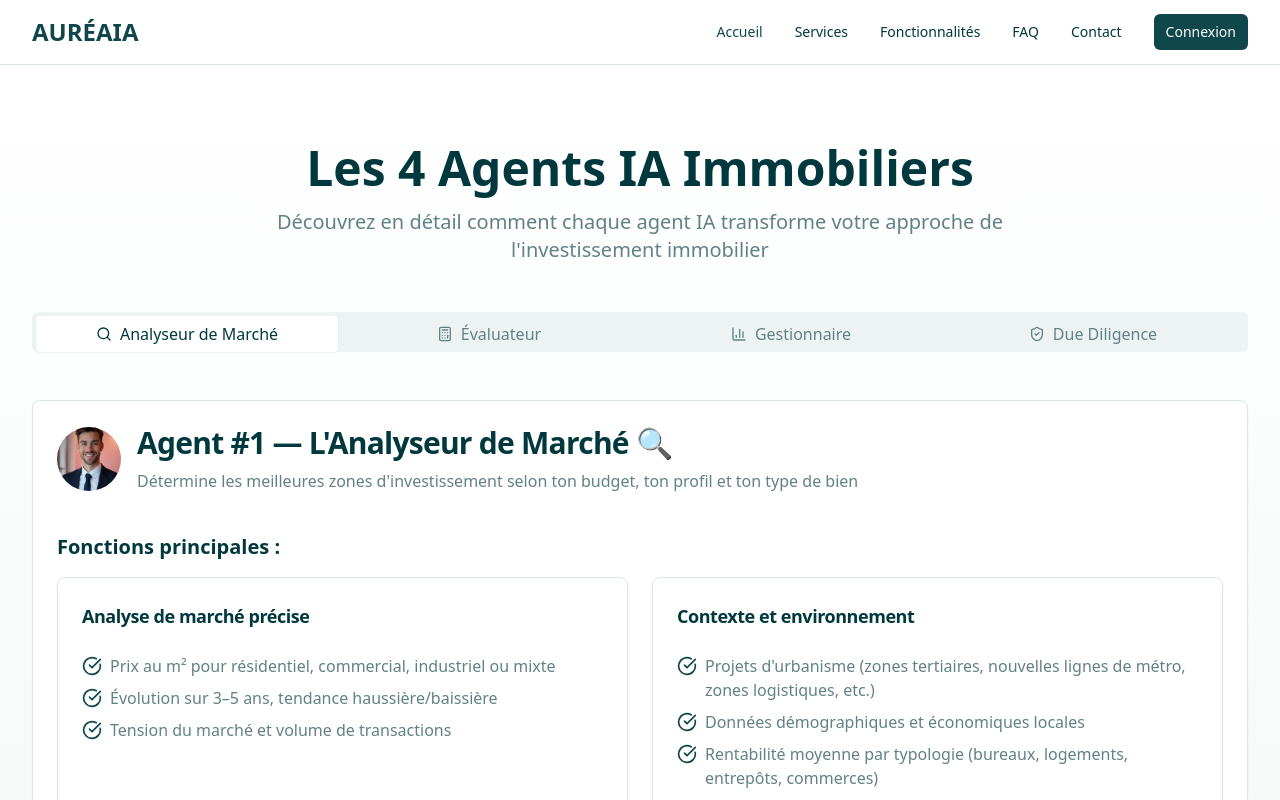
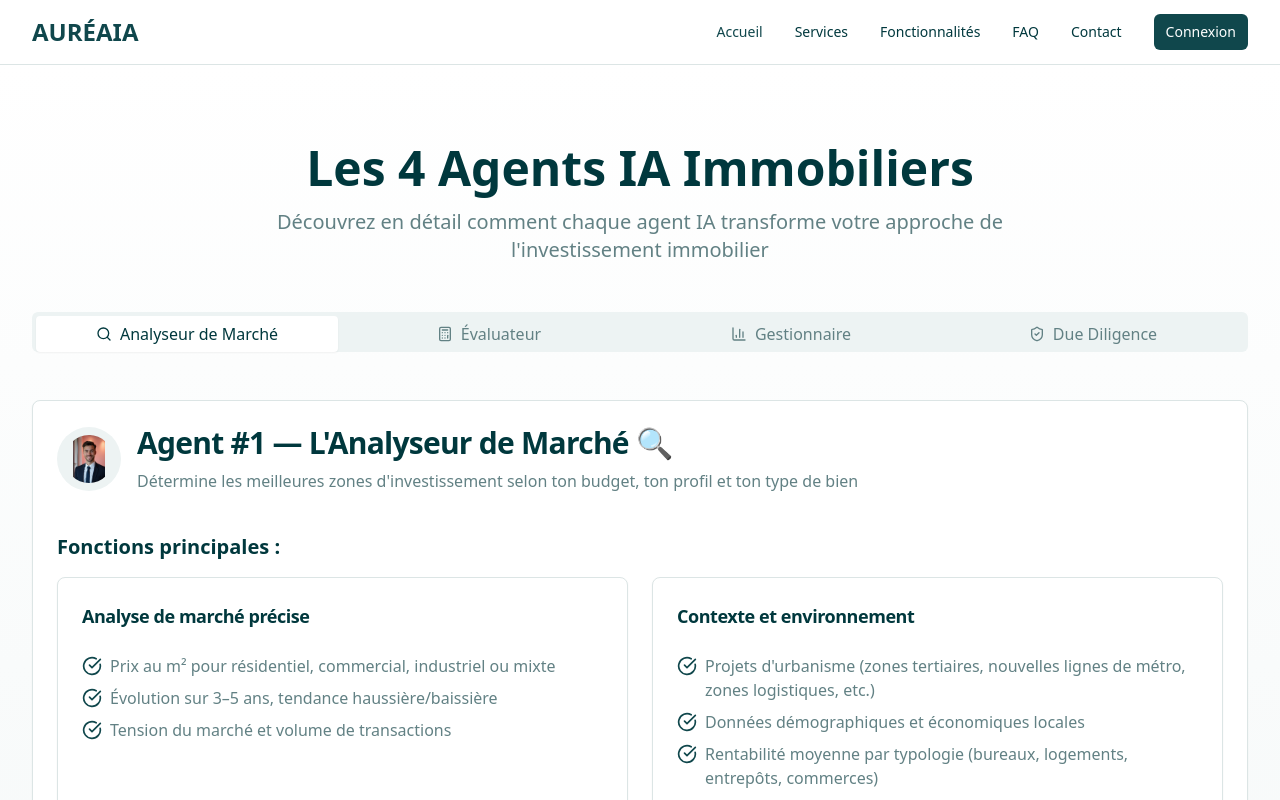
Before and after one commit to andytarrieu/dev-echo-lab, a React (Vite) app: page /services in a window 1280 px wide. Shown: the top 800 px of the page. Built offline with nearby package versions, Linux system fonts and the light colour scheme; the HTML template or start-up script is replaced by a standard one.

Commit message:
Fix agent image centering

```diff
--- a/src/pages/Services.tsx
+++ b/src/pages/Services.tsx
@@ -68,7 +68,7 @@ const Services = () => {
                       <img
                         src={agent1}
                         alt="Analyseur de Marché"
-                        className="w-16 h-16 rounded-full object-cover"
+                        className="w-16 h-16 rounded-full object-contain bg-muted p-2"
                       />
                       <div>
                         <CardTitle className="text-3xl">Agent #1 — L'Analyseur de Marché 🔍</CardTitle>
@@ -203,7 +203,7 @@ const Services = () => {
                       <img
                         src={agent2}
                         alt="Évaluateur de Rentabilité"
-                        className="w-16 h-16 rounded-full object-cover"
+                        className="w-16 h-16 rounded-full object-contain bg-muted p-2"
                       />
                       <div>
                         <CardTitle className="text-3xl">Agent #2 — L'Évaluateur de Rentabilité 💰</CardTitle>
@@ -342,7 +342,7 @@ const Services = () => {
                       <img
                         src={agent3}
                         alt="Gestionnaire de Portfolio"
-                        className="w-16 h-16 rounded-full object-cover"
+                        className="w-16 h-16 rounded-full object-contain bg-muted p-2"
                       />
                       <div>
                         <CardTitle className="text-3xl">Agent #3 — Le Gestionnaire de Portfolio 📊</CardTitle>
@@ -473,7 +473,7 @@ const Services = () => {
                       <img
                         src={agent4}
                         alt="Assistant Due Diligence"
-                        className="w-16 h-16 rounded-full object-cover"
+                        className="w-16 h-16 rounded-full object-contain bg-muted p-2"
                       />
                       <div>
                         <CardTitle className="text-3xl">Agent #4 — L'Assistant Due Diligence 🔎</CardTitle>
```
